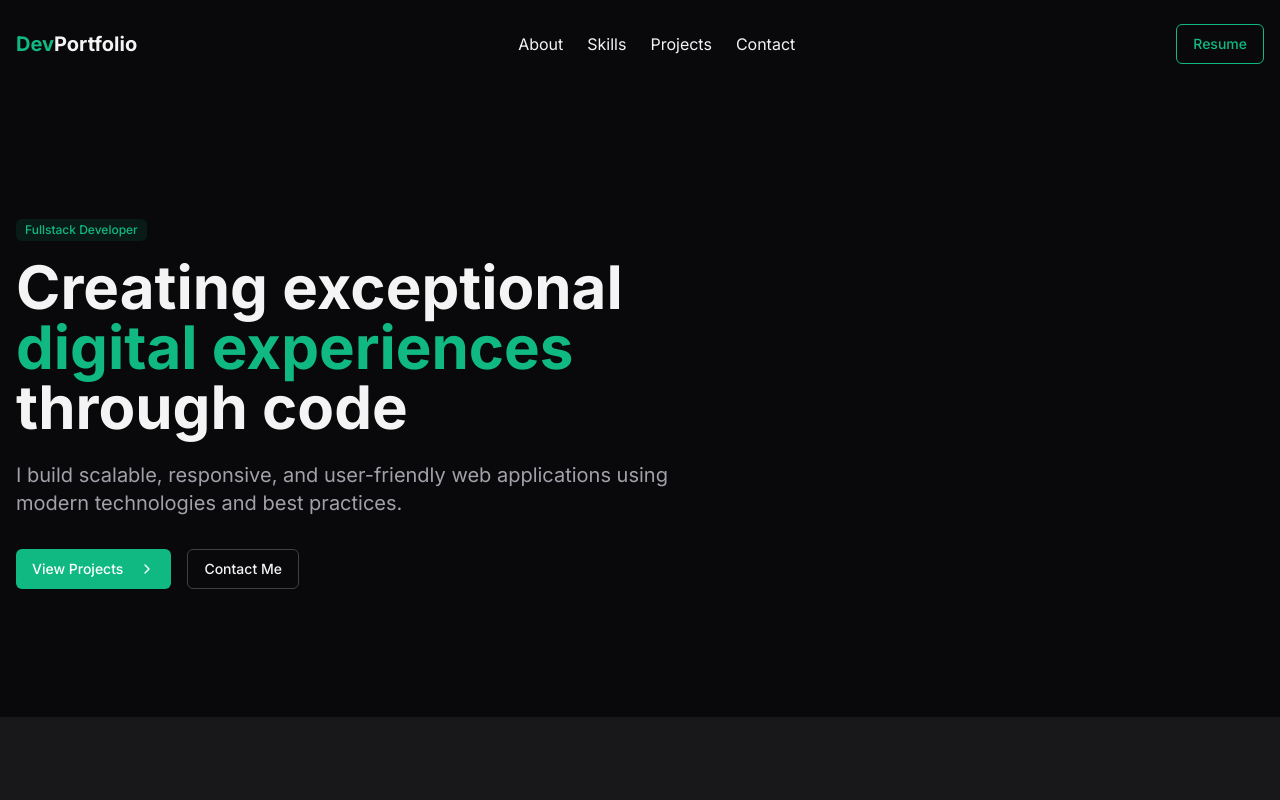
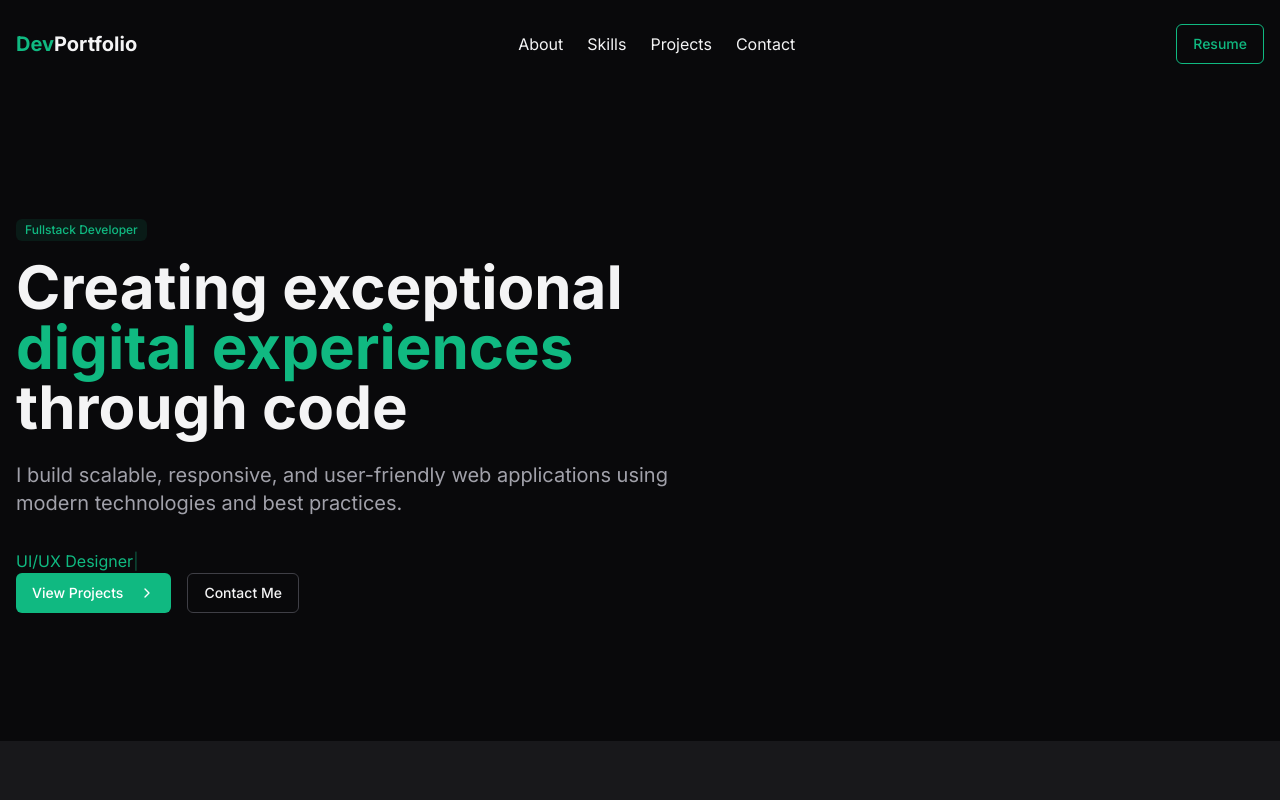
Before and after one commit to Artag-Chris/web-de-servicios, a Next.js app: page / in a window 1280 px wide. Shown: the top 800 px of the page. Built offline with nearby package versions, Linux system fonts and the light colour scheme.

Commit message:
componente de escritura multi  frases

```diff
--- a/package.json
+++ b/package.json
@@ -12,6 +12,7 @@
     "@radix-ui/react-slot": "^1.1.2",
     "class-variance-authority": "^0.7.1",
     "clsx": "^2.1.1",
+    "framer-motion": "^12.6.3",
     "lucide-react": "^0.487.0",
     "next": "15.2.4",
     "next-themes": "^0.4.6",
--- /dev/null
+++ b/src/components/animations/typingAnimation.tsx
@@ -0,0 +1,128 @@
+"use client"
+
+import { useState, useEffect } from "react"
+import { motion, useAnimation } from "framer-motion"
+
+interface TypingAnimationProps {
+  phrases: string[] | string
+  className?: string
+  typeSpeed?: number
+  eraseSpeed?: number
+  delayBetweenPhrases?: number
+  startDelay?: number
+  cursor?: boolean
+  loop?: boolean
+  onComplete?: () => void
+}
+
+export default function TypingAnimation({
+  phrases,
+  className = "",
+  typeSpeed = 50,
+  eraseSpeed = 30,
+  delayBetweenPhrases = 1000,
+  startDelay = 0,
+  cursor = true,
+  loop = false,
+  onComplete,
+}: TypingAnimationProps) {
+  // Convert single string to array for consistent handling
+  const phrasesArray = typeof phrases === "string" ? [phrases] : phrases
+
+  const [displayedText, setDisplayedText] = useState("")
+  const [currentPhraseIndex, setCurrentPhraseIndex] = useState(0)
+  const [currentCharIndex, setCurrentCharIndex] = useState(0)
+  const [isTyping, setIsTyping] = useState(false)
+  const [isErasing, setIsErasing] = useState(false)
+  const [isWaiting, setIsWaiting] = useState(true)
+  const controls = useAnimation()
+
+  // Start the animation after initial delay
+  useEffect(() => {
+    let timeout: NodeJS.Timeout
+
+    if (isWaiting && startDelay > 0) {
+      timeout = setTimeout(() => {
+        setIsWaiting(false)
+        setIsTyping(true)
+      }, startDelay)
+    } else if (isWaiting) {
+      setIsWaiting(false)
+      setIsTyping(true)
+    }
+
+    return () => clearTimeout(timeout)
+  }, [isWaiting, startDelay])
+
+  // Handle typing animation
+  useEffect(() => {
+    if (!isTyping || isWaiting) return
+
+    const currentPhrase = phrasesArray[currentPhraseIndex]
+    let timeout: NodeJS.Timeout
+
+    if (currentCharIndex < currentPhrase.length) {
+      // Type the next character
+      timeout = setTimeout(() => {
+        setDisplayedText((prev) => prev + currentPhrase[currentCharIndex])
+        setCurrentCharIndex((prev) => prev + 1)
+      }, typeSpeed)
+    } else {
+      // Typing completed for current phrase
+      timeout = setTimeout(() => {
+        setIsTyping(false)
+        setIsErasing(true)
+      }, delayBetweenPhrases)
+    }
+
+    return () => clearTimeout(timeout)
+  }, [isTyping, isWaiting, currentCharIndex, currentPhraseIndex, phrasesArray, typeSpeed, delayBetweenPhrases])
+
+  // Handle erasing animation
+  useEffect(() => {
+    if (!isErasing) return
+
+    let timeout: NodeJS.Timeout
+
+    if (displayedText.length > 0) {
+      // Erase one character
+      timeout = setTimeout(() => {
+        setDisplayedText((prev) => prev.slice(0, -1))
+      }, eraseSpeed)
+    } else {
+      // Erasing completed, move to next phrase
+      setIsErasing(false)
+
+      // Move to next phrase or loop back to first
+      const nextPhraseIndex = (currentPhraseIndex + 1) % phrasesArray.length
+
+      // If we've completed all phrases and not looping, call onComplete
+      if (nextPhraseIndex === 0 && !loop) {
+        if (onComplete) onComplete()
+        return
+      }
+
+      setCurrentPhraseIndex(nextPhraseIndex)
+      setCurrentCharIndex(0)
+      setIsTyping(true)
+    }
+
+    return () => clearTimeout(timeout)
+  }, [isErasing, displayedText, currentPhraseIndex, phrasesArray, eraseSpeed, loop, onComplete])
+
+  return (
+    <motion.div className={`inline-block ${className}`} initial={{ opacity: 1 }} animate={controls}>
+      <span className="text-emerald-500">{displayedText}</span>
+      {cursor && (isTyping || isErasing) && (
+        <motion.span
+          className="text-emerald-500"
+          initial={{ opacity: 1 }}
+          animate={{ opacity: 0 }}
+          transition={{ duration: 0.5, repeat: Number.POSITIVE_INFINITY, repeatType: "reverse" }}
+        >
+          |
+        </motion.span>
+      )}
+    </motion.div>
+  )
+}
--- a/src/components/page_components/Hero.tsx
+++ b/src/components/page_components/Hero.tsx
@@ -3,6 +3,7 @@ import React from 'react'
 import { Button } from '../ui/button'
 import { Badge } from '../ui/badge'
 import { ChevronRight } from 'lucide-react'
+import TypingAnimation from '../animations/typingAnimation'
 
 function Hero() {
   return (
@@ -20,6 +21,17 @@ function Hero() {
             I build scalable, responsive, and user-friendly web applications using modern technologies and best
             practices.
           </p>
+          <TypingAnimation
+            phrases={[
+              "Fullstack Developer",
+              "UI/UX Designer",
+              "Problem Solver"
+            ]}
+            typeSpeed={80}        // 80ms per character when typing
+            eraseSpeed={40}       // 40ms per character when erasing
+            delayBetweenPhrases={1500}  // 1.5s pause before erasing
+            loop={true}           // Continuously cycle through phrases
+          />
           <div className="flex flex-col sm:flex-row gap-4">
             <Button className="bg-emerald-500 hover:bg-emerald-600 text-white">
               View Projects
```
Also changed, not shown: 1 other file (tests, documents, lock files or other folders). Lines whose indentation alone changed are shown as unchanged.
